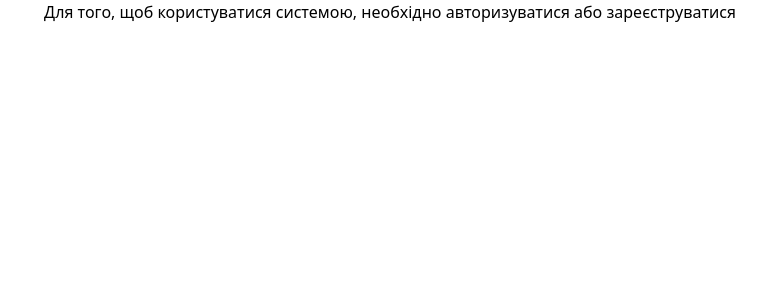
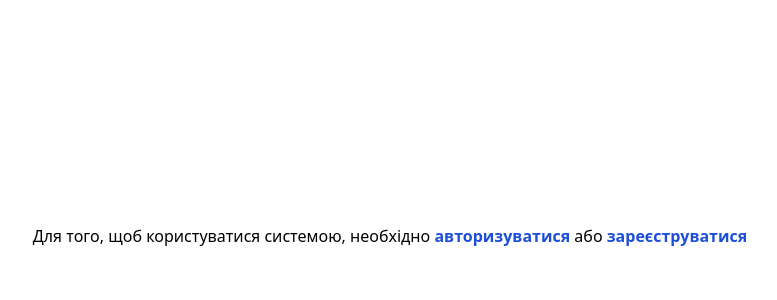
Before and after one commit to IluhanCoder/car-engines, a React (Create React App) app in the folder client/: page /projects in a window 1280 px wide. Shown: the top 300 px of the page, without its empty margins (250-1027 px from the left). Built offline with nearby package versions, Linux system fonts and the light colour scheme; no server answers.

Commit message:
fixed login logic. Logout function complete

```diff
--- a/client/src/pages/login-page.tsx
+++ b/client/src/pages/login-page.tsx
@@ -12,7 +12,7 @@ const LoginPage = () => {
         try {
             if(email.length == 0 || password.length == 0) throw new Error("всі поля мають бути заповнені");
             const response = await userService.login({email, password});
-            if(response.status == "success") navigate("/");
+            if(response.status == "success") navigate("/projects");
         } catch (error) {
             console.log(error)
         }
--- a/client/src/pages/no-auth-page.tsx
+++ b/client/src/pages/no-auth-page.tsx
@@ -1,9 +1,10 @@
 import { Link } from "react-router-dom"
+import linkStyle from "../styles/link-syle";
 
 const NoAuthPage = () => {
     return <div className="h-screen flex justify-center">
-        <div className="flex flex-col">
-            <div>Для того, щоб користуватися системою, необхідно <Link to="/login">авторизуватися</Link> або <Link to="/register">зареєструватися</Link></div>
+        <div className="flex flex-col pt-56">
+            <div>Для того, щоб користуватися системою, необхідно <Link to="/login" className={linkStyle}>авторизуватися</Link> або <Link to="/register" className={linkStyle}>зареєструватися</Link></div>
         </div>
     </div>
 }
--- a/client/src/pages/projects-page.tsx
+++ b/client/src/pages/projects-page.tsx
@@ -10,6 +10,7 @@ import currentProjectStore from "../stores/currentProjectStore";
 import DateFormater from "../misc/date-formatter";
 import { grayBoldLabelStyle, largeLabelStyle, lightBoldLabelStyle } from "../styles/label-style";
 import LoadingScreen from "../components/loading-screen";
+import userService from "../services/user-service";
 
 const ProjectsPage = () => {
     const userId = userStore.user?._id;
@@ -23,6 +24,15 @@ const ProjectsPage = () => {
         }
         const res = await cardService.fetchUserCards(userId!);
         setProjects([...res.data]);
+    }
+
+    const logoutHandler = async () => {
+        try {
+            await userService.logout();
+            navigate("/login");
+        } catch (error) {
+            throw error;
+        }
     }
 
     useEffect(() => {fetchProjects()}, [userId]);
@@ -88,7 +98,7 @@ const ProjectsPage = () => {
             <button className={blueButtonStyle} onClick={handleNewProject}>створити проект</button>
         </div>
         <div className="absolute left-2 bottom-2">
-            <button className={buttonStyle}>Вийти з облікового запису</button>
+            <button className={buttonStyle} onClick={logoutHandler}>Вийти з облікового запису</button>
         </div>
     </div>
     else return <LoadingScreen/>
--- a/client/src/router.tsx
+++ b/client/src/router.tsx
@@ -7,7 +7,7 @@ import AuthProvider from "./components/auth-provider";
 const router = createBrowserRouter([
     {
       path: "/login",
-      element: <AuthProvider><LoginPage/></AuthProvider>
+      element: <LoginPage/>
     },
     {
       path: "/project/:projectId",
--- /dev/null
+++ b/client/src/styles/link-syle.ts
@@ -0,0 +1,2 @@
+const linkStyle = "font-semibold text-blue-700 hover:text-blue-500";
+export default linkStyle;
```
